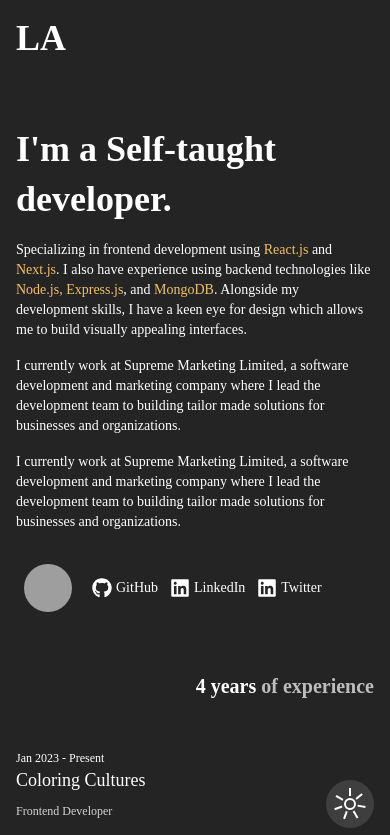
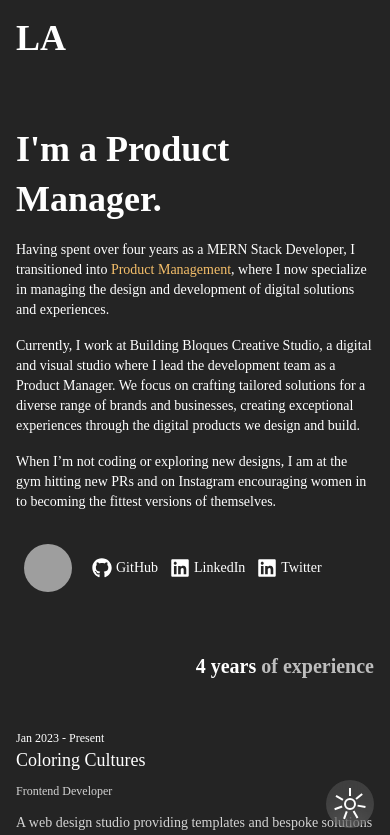
Before and after one commit to Lilianada/Quickview, a React (Create React App) app: page / in a window 390 px wide. Shown: the top 835 px of the page. Built offline with nearby package versions, Linux system fonts and the light colour scheme; grey boxes are pictures that could not be loaded.

Commit message:
changed the accent colors for all the themes, move data.js into new utils folder, created pages folder and added portfolio now called home.jsx

```diff
--- a/src/App.js
+++ b/src/App.js
@@ -1,11 +1,12 @@
 import React from 'react';
 import { ThemeProvider } from './context/ThemeContext';
 import Portfolio from './components/Portfolio';
+import Home from './pages';
 
 const App = () => {
     return (
     <ThemeProvider >
-      <Portfolio />
+      <Home />
     </ThemeProvider>
   );
 };
--- a/src/components/About.jsx
+++ b/src/components/About.jsx
@@ -8,40 +8,33 @@ const About = () => {
   return (
     <section>
       <div id="about" className="mb-12 lg:hidden">
-        <h1
-          className={`text-[36px] leading-[50px] font-[700] mb-4`}
-        >
-          I'm a Self-taught developer.
+        <h1 className={`text-[36px] leading-[50px] font-[700] mb-4`}>
+          I'm a Product Manager.
         </h1>
 
-        <div
-          className={`space-y-4 text-sm`}
-        >
+        <div className={`space-y-4 text-sm`}>
           <p>
-            Specializing in frontend development using{" "}
-            <span style={{ color: theme.accent }}> React.js</span> and{" "}
-            <span style={{ color: theme.accent }}> Next.js</span>. I also have
-            experience using backend technologies like{" "}
-            <span style={{ color: theme.accent }}>Node.js, Express.js</span>,
-            and <span style={{ color: theme.accent }}>MongoDB</span>. Alongside
-            my development skills, I have a keen eye for design which allows me
-            to build visually appealing interfaces.
+            Having spent over four years as a MERN Stack Developer, I
+            transitioned into{" "}
+            <span style={{ color: theme.accent }}>Product Management</span>,
+            where I now specialize in managing the design and development of
+            digital solutions and experiences.
           </p>
           <p>
-            I currently work at Supreme Marketing Limited, a software
-            development and marketing company where I lead the development team
-            to building tailor made solutions for businesses and organizations.
+            Currently, I work at Building Bloques Creative Studio, a digital and
+            visual studio where I lead the development team as a Product
+            Manager. We focus on crafting tailored solutions for a diverse range
+            of brands and businesses, creating exceptional experiences through
+            the digital products we design and build.
           </p>
           <p>
-            I currently work at Supreme Marketing Limited, a software
-            development and marketing company where I lead the development team
-            to building tailor made solutions for businesses and organizations.
+            When I’m not coding or exploring new designs, I am at the gym
+            hitting new PRs and on Instagram encouraging women in to becoming
+            the fittest versions of themselves.
           </p>
         </div>
 
-        <div
-          className="flex items-center gap-3 mt-6"
-        >
+        <div className="flex items-center gap-3 mt-6">
           <div className="rounded-full h-16 w-16 flex items-center justify-center">
             <img
               src="/image/profile-photo.jpeg"
@@ -51,15 +44,24 @@ const About = () => {
           </div>
           <div className="flex space-x-3">
             {/* Use react-dom */}
-            <a href="https://legacy.reactjs.org/docs/react-dom.html" className="flex items-center gap-1 text-sm">
+            <a
+              href="https://legacy.reactjs.org/docs/react-dom.html"
+              className="flex items-center gap-1 text-sm"
+            >
               <FaGithub size={20} />
               GitHub
             </a>
-            <a href="https://legacy.reactjs.org/docs/react-dom.html" className="flex items-center gap-1 text-sm">
+            <a
+              href="https://legacy.reactjs.org/docs/react-dom.html"
+              className="flex items-center gap-1 text-sm"
+            >
               <FaLinkedin size={20} />
               LinkedIn
             </a>
-            <a href="https://legacy.reactjs.org/docs/react-dom.html" className="flex items-center gap-1 text-sm">
+            <a
+              href="https://legacy.reactjs.org/docs/react-dom.html"
+              className="flex items-center gap-1 text-sm"
+            >
               <FaLinkedin size={20} />
               Twitter
             </a>
@@ -71,10 +73,7 @@ const About = () => {
         className="mb-12 min-h-screen hidden lg:flex flex-row"
       >
         <div className="" style={{ color: theme.primaryText }}>
-          <h1
-            className={`text-[70px] font-[700] leading-[70px] w-1/2`}
-
-          >
+          <h1 className={`text-[70px] font-[700] leading-[70px] w-1/2`}>
             I'm a Product Manager.
           </h1>
           <div className={`text-base text-justify flex justify-end my-8`}>
--- a/src/components/Experience.jsx
+++ b/src/components/Experience.jsx
@@ -1,5 +1,5 @@
 import React from "react";
-import { experiences } from "./data";
+import { experiences } from "../utils/data";
 
 const Experience = () => {
   return (
--- a/src/components/Header.jsx
+++ b/src/components/Header.jsx
@@ -1,6 +1,6 @@
 import React, { useState, useEffect } from "react";
 import { motion, AnimatePresence } from "framer-motion";
-import { navSections, desSections } from "./data";
+import { navSections, desSections } from "../utils/data";
 import ThemeToggleButton from "./ThemeToggleButton";
 import { useTheme } from "../context/ThemeContext";
 
--- a/src/components/Portfolio.jsx
+++ /dev/null
@@ -1,111 +0,0 @@
-import React from "react";
-import ThemeToggleButton from "./ThemeToggleButton";
-import { useTheme } from "../context/ThemeContext";
-import Header from "./Header";
-import About from "./About";
-import Experience from "./Experience";
-import Projects from "./Projects";
-import Stack from "./Stack";
-import Now from "./Now";
-import Contact from "./Contact";
-
-const Portfolio = () => {
-  const { theme } = useTheme();
-  return (
-    <div
-      className="min-h-screen transition-colors duration-300 font-grotesk"
-      style={{ color: theme.primaryText, backgroundColor: theme.background }}
-    >
-      <div className="lg:hidden">
-        <div className="min-h-screen p-4 max-w-2xl mx-auto">
-          <Header />
-          <About />
-          <Experience />
-          <Projects />
-          <Stack />
-          <Now />
-          <ThemeToggleButton />
-        </div>
-      </div>
-
-      {/* Desktop Layout */}
-      <div className="hidden lg:flex h-screen overflow-hidden">
-        <div
-          className={`w-[20%] p-8 `}
-          style={{
-            backgroundColor:
-              theme.background === "#242424" ? "#2E2E2E" : `${theme.card}`,
-          }}
-        >
-          <Header />
-        </div>
-        <div
-          className="w-[50%] overflow-y-auto p-8 scroll-smooth container"
-          style={{
-            backgroundColor:
-              theme.background === "#242424" ? "#242424" : theme.background,
-            color: theme.primaryText,
-          }}
-        >
-          <section id="desktop-about">
-            <About />
-          </section>
-          <section id="desktop-experience">
-            <Experience />
-          </section>
-          <section id="desktop-project">
-            <Projects />
-          </section>
-          <section id="desktop-stack">
-            <Stack />
-          </section>
-          <section id="desktop-now">
-            <Now />
-          </section>
-          <Contact />
-        </div>
-
-        <div className="w-[30%] bg-gray-100 flex items-center justify-center relative">
-          <div className="h-full w-full absolute inset-0">
-            <img
-              src="./image/profile-photo.jpeg"
-              alt="Lilian Okeke"
-              className="object-cover h-full w-full absolute top-0 left-0 opacity-80"
-            />
-            <div
-              className="absolute inset-0 mix-blend-color"
-              style={{
-                backgroundColor:
-                  theme.secondaryText === "rgba(209, 209, 214, 1)"
-                    ? `${theme.background}`
-                    : theme.secondaryText === "rgba(183, 212, 245, 0.4)"
-                    ? `${theme.background}`
-                    : theme.secondaryText === "rgba(183, 212, 245, 0.01)"
-                    ? `${theme.background}`
-                    : theme.secondaryText === "rgba(154, 109, 223, 0.5)"
-                    ? `${theme.background}`
-                    : theme.secondaryText === "rgba(211, 153, 186, 0.6)"
-                    ? `${theme.background}`
-                    : theme.secondaryText === "rgba(255, 177, 177, 0.3)"
-                    ? `${theme.background}`
-                    : theme.secondaryText === "rgba(233, 79, 14, 0.15)"
-                    ? `${theme.background}`
-                    : theme.secondaryText === "rgba(119, 78, 52, 0.25)"
-                    ? `${theme.background}`
-                    : theme.secondaryText === "rgba(46, 62, 64, 0.5)"
-                    ? `${theme.background}`
-                    : theme.secondaryText === "rgba(18, 25, 26, 0.3)"
-                    ? `${theme.background}`
-                    : theme.secondaryText === "rgba(82, 82, 91, 0.5)"
-                    ? `${theme.background}`
-                    : "bg-gray-500",
-              }}
-            ></div>
-          </div>
-        </div>
-      </div>
-    </div>
-  );
-};
-
-export default Portfolio;
--- a/src/components/Projects.jsx
+++ b/src/components/Projects.jsx
@@ -1,6 +1,6 @@
 import React from "react";
 import { useTheme } from "../context/ThemeContext";
-import { projects } from "./data";
+import { projects } from "../utils/data";
 
 const Projects = () => {
   const { theme } = useTheme();
--- a/src/components/Stack.jsx
+++ b/src/components/Stack.jsx
@@ -1,6 +1,6 @@
 import React from "react";
 import { useTheme } from "../context/ThemeContext";
-import { stacks } from "./data";
+import { stacks } from "../utils/data";
 
 const Stack = () => {
   const { theme } = useTheme();
--- a/src/components/ThemeToggleButton.jsx
+++ b/src/components/ThemeToggleButton.jsx
@@ -1,6 +1,6 @@
 import React, { useState } from "react";
 import { useTheme } from "../context/ThemeContext";
-import { themeConfig } from "../components/data";
+import { themeConfig } from "../utils/data";
 
 const ThemeToggleButton = () => {
   const [expanded, setExpanded] = useState(false);
--- a/src/context/ThemeContext.js
+++ b/src/context/ThemeContext.js
@@ -1,10 +1,11 @@
 import React, { createContext, useState, useEffect, useContext } from 'react';
-import { themeConfig } from '../components/data';
+import { themeConfig } from '../utils/data';
 
 const ThemeContext = createContext();
 
 export const ThemeProvider = ({ children }) => {
-  const storedTheme = localStorage.getItem('theme') || 'default';
+  const storedTheme = localStorage.getItem('system') || 'default';
+
   const [themeName, setThemeName] = useState(storedTheme);
   const [theme, setTheme] = useState(themeConfig[storedTheme]);
 
--- /dev/null
+++ b/src/pages/index.jsx
@@ -0,0 +1,112 @@
+import React from "react";
+import ThemeToggleButton from "../components/ThemeToggleButton";
+import Header from "../components/Header";
+import About from "../components/About";
+import Experience from "../components/Experience";
+import Projects from "../components/Projects";
+import Stack from "../components/Stack";
+import Now from "../components/Now";
+import Contact from "../components/Contact";
+import { useTheme } from "../context/ThemeContext";
+
+const Home = () => {
+  const { theme } = useTheme();
+
+  return (
+    <div
+      className="min-h-screen transition-colors duration-300 font-grotesk"
+      style={{ color: theme.primaryText, backgroundColor: theme.background }}
+    >
+      <div className="lg:hidden">
+        <div className="min-h-screen p-4 max-w-2xl mx-auto">
+          <Header />
+          <About />
+          <Experience />
+          <Projects />
+          <Stack />
+          <Now />
+          <ThemeToggleButton />
+        </div>
+      </div>
+
+      {/* Desktop Layout */}
+      <div className="hidden lg:flex h-screen overflow-hidden">
+        <div
+          className={`w-[20%] p-8 `}
+          style={{
+            backgroundColor:
+              theme.background === "#242424" ? "#2E2E2E" : `${theme.card}`,
+          }}
+        >
+          <Header />
+        </div>
+        <div
+          className="w-[50%] overflow-y-auto p-8 scroll-smooth container"
+          style={{
+            backgroundColor:
+              theme.background === "#242424" ? "#242424" : theme.background,
+            color: theme.primaryText,
+          }}
+        >
+          <section id="desktop-about">
+            <About />
+          </section>
+          <section id="desktop-experience">
+            <Experience />
+          </section>
+          <section id="desktop-project">
+            <Projects />
+          </section>
+          <section id="desktop-stack">
+            <Stack />
+          </section>
+          <section id="desktop-now">
+            <Now />
+          </section>
+          <Contact />
+        </div>
+
+        <div className="w-[30%] bg-gray-100 flex items-center justify-center relative">
+          <div className="h-full w-full absolute inset-0">
+            <img
+              src="./image/profile-photo.jpeg"
+              alt="Lilian Okeke"
+              className="object-cover h-full w-full absolute top-0 left-0 opacity-80"
+            />
+            <div
+              className="absolute inset-0 mix-blend-color"
+              style={{
+                backgroundColor:
+                  theme.secondaryText === "rgba(209, 209, 214, 1)"
+                    ? `${theme.background}`
+                    : theme.secondaryText === "rgba(183, 212, 245, 0.4)"
+                    ? `${theme.background}`
+                    : theme.secondaryText === "rgba(183, 212, 245, 0.01)"
+                    ? `${theme.background}`
+                    : theme.secondaryText === "rgba(154, 109, 223, 0.5)"
+                    ? `${theme.background}`
+                    : theme.secondaryText === "rgba(211, 153, 186, 0.6)"
+                    ? `${theme.background}`
+                    : theme.secondaryText === "rgba(255, 177, 177, 0.3)"
+                    ? `${theme.background}`
+                    : theme.secondaryText === "rgba(233, 79, 14, 0.15)"
+                    ? `${theme.background}`
+                    : theme.secondaryText === "rgba(119, 78, 52, 0.25)"
+                    ? `${theme.background}`
+                    : theme.secondaryText === "rgba(46, 62, 64, 0.5)"
+                    ? `${theme.background}`
+                    : theme.secondaryText === "rgba(18, 25, 26, 0.3)"
+                    ? `${theme.background}`
+                    : theme.secondaryText === "rgba(82, 82, 91, 0.5)"
+                    ? `${theme.background}`
+                    : "bg-gray-500",
+              }}
+            ></div>
+          </div>
+        </div>
+      </div>
+    </div>
+  );
+};
+
+export default Home;
```
Also changed, not shown: src/utils/data.js (renamed from src/components/data.js, +8 -8 lines), 1 other file (tests, documents, lock files or other folders).
